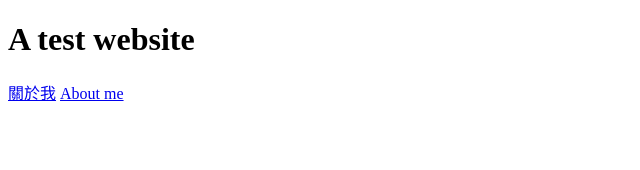
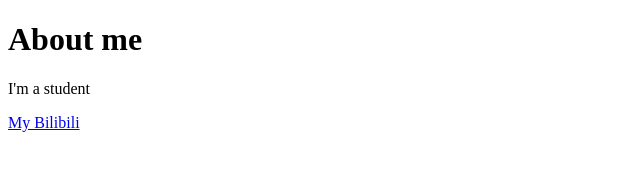
Before and after one commit to vndufhh/mchhh, a plain HTML site: page us-me.html in a window 1280 px wide. Shown: the whole page, without its empty margins (0-640 px from the left). Drawn offline with Linux system fonts and the light colour scheme.

Commit message:
Update us-me.html

```diff
--- a/us-me.html
+++ b/us-me.html
@@ -1,12 +1,14 @@
 <!DOCTYPE html>
-<html lang="zh-TW">
+<html lang="en-us">
     <head>
         <meta charset="UTF-8">
-        <title>A test website</title>
+        <title>About me</title>
     </head>
     <body>
-        <h1>A test website</h1>
-        <a href="/me.html">關於我</a>
-        <a href="/us-me.html">About me</a>
+        <h1>About me</h1>
+        <p>I'm a student
+            <br>
+        </p>
+        <a href="https://space.bilibili.com/1594745408">My Bilibili</a>
     </body>
 </html>
```
